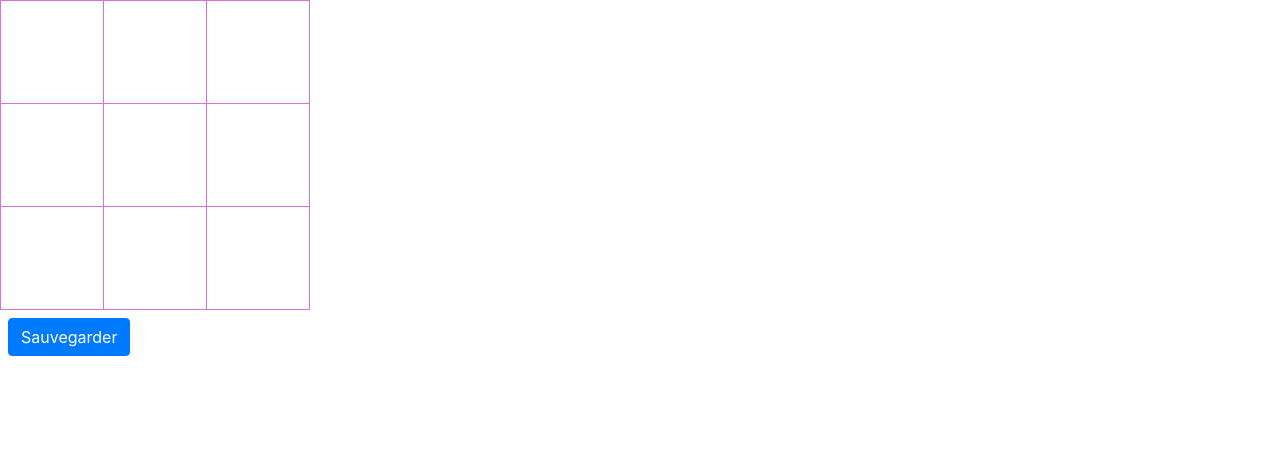
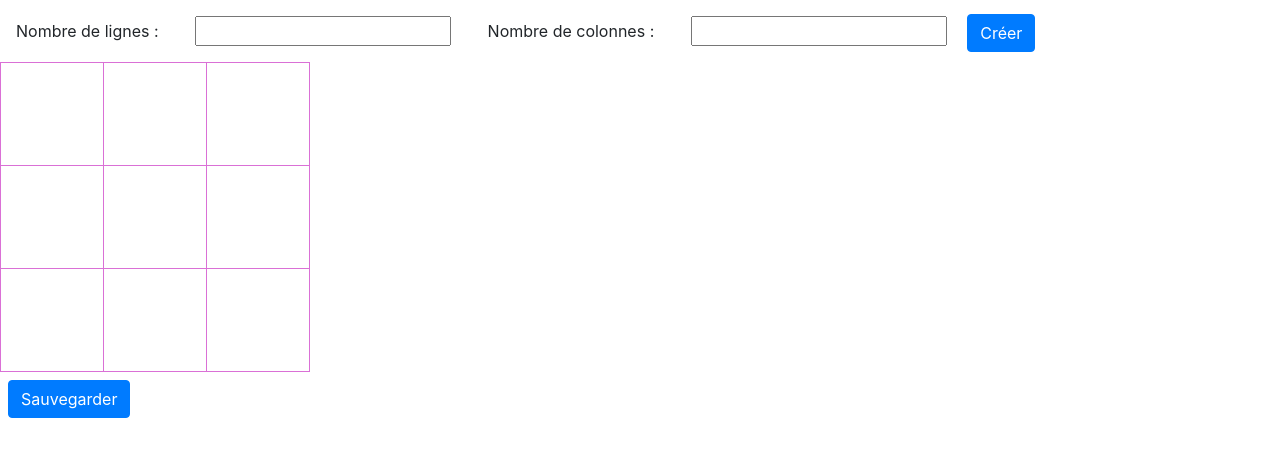
Before and after one commit to EmmanuelBlanchard/Algorithmique-JavaScript-avance-creer-3-jeux-web-avec-IA, a plain HTML site: page Programmes/UnOutilPourCreerFacilementNosLabyrinthes/main.html in a window 1280 px wide. Drawn offline with nearby package versions, Linux system fonts and the light colour scheme.

Commit message:
AlgorithmiqueJavaScriptAvance:Creer3JeuxWebAvecIA-08-UnOutilPourCreerFacilementNosLabyrinthes-E5-ChoisirLaTailleDuLabyrinthe

```diff
--- a/Programmes/UnOutilPourCreerFacilementNosLabyrinthes/main.html
+++ b/Programmes/UnOutilPourCreerFacilementNosLabyrinthes/main.html
@@ -10,6 +10,12 @@
 
 </head>
 <body>
+    <label for="" class="m-3">Nombre de lignes : </label>
+    <input type="number" id="nombreLignes" class="m-3">
+    <label for="" class="m-3">Nombre de colonnes : </label>
+    <input type="number" id="nombreColonnes" class="m-3">
+    <button class='btn btn-primary' onClick='createLabyrinthe()'>Créer </button>
+
     <table id="jeu"></table>
     <div class="alert alert-success d-none mt-2 ml-2" role="alert"></div>
     <button class='btn btn-primary m-2' onClick='save()'>Sauvegarder</button>
--- a/Programmes/UnOutilPourCreerFacilementNosLabyrinthes/main.js
+++ b/Programmes/UnOutilPourCreerFacilementNosLabyrinthes/main.js
@@ -21,6 +21,21 @@ function afficherGrille() {
         content += "</tr>";
     }
     monJeu.innerHTML = content;
+}
+
+function createLabyrinthe() {
+    const nombreLignes = parseInt(document.querySelector("#nombreLignes").value);
+    const nombreColonnes = parseInt(document.querySelector("#nombreColonnes").value);
+    var tableau= [];
+    for(var i = 0 ; i < nombreLignes ; i++) {
+        var ligne=[];
+        for(var j = 0 ; j < nombreColonnes ; j++) {
+            ligne.push(0);
+        }
+        tableau.push(ligne);
+    }
+    tableauJeu = tableau;
+    afficherGrille();
 }
 
 function changeImage(ligne,colonne,add) {
```
